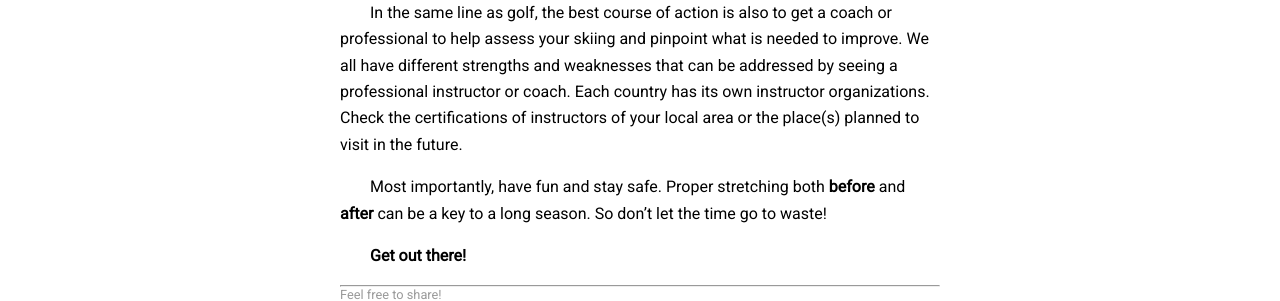
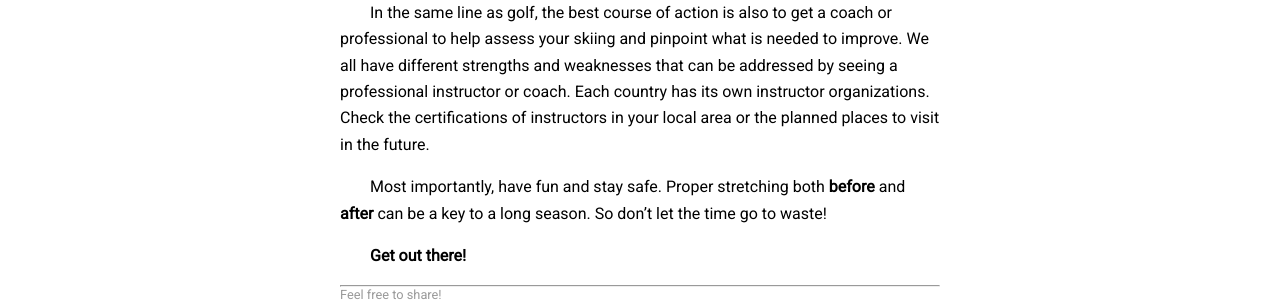
Before and after one commit to eliotcochrane/eliotcochrane.github.io, a Jekyll site: the page built from _posts/2023-12-07-season-first-day.md, in a window 1280 px wide and 900 px high, scrolled down 6222 px. Shown: the part 257-558 px from the top of the window. Built offline with Jekyll 4.4.1, drawn with Linux system fonts in a browser that asks for light colours; nearby versions of some CDN libraries.

Commit message:
Tone
Tone

```diff
--- a/_posts/2023-12-07-season-first-day.md
+++ b/_posts/2023-12-07-season-first-day.md
@@ -127,7 +127,7 @@ Ensure the skier keeps the inside ski completely off the snow throughout the ent
 
 More important than any of these exercises is **SAFETY**. If any of these exercises are too difficult, feel free to slow down and practice even more basic turns such as the stem turn. We all have different levels in skiing and all have different goals as well. There is no need to practice something too difficult. The progress to learning is taking it in small achievable goals.
 
-In the same line as golf, the best course of action is also to get a coach or professional to help assess your skiing and pinpoint what is needed to improve. We all have different strengths and weaknesses that can be addressed by seeing a professional instructor or coach. Each country has its own instructor organizations. Check the certifications of instructors of your local area or the place(s) planned to visit in the future.
+In the same line as golf, the best course of action is also to get a coach or professional to help assess your skiing and pinpoint what is needed to improve. We all have different strengths and weaknesses that can be addressed by seeing a professional instructor or coach. Each country has its own instructor organizations. Check the certifications of instructors in your local area or the planned places to visit in the future.
 
 Most importantly, have fun and stay safe. Proper stretching both **before** and **after** can be a key to a long season. So don't let the time go to waste!
 
```
